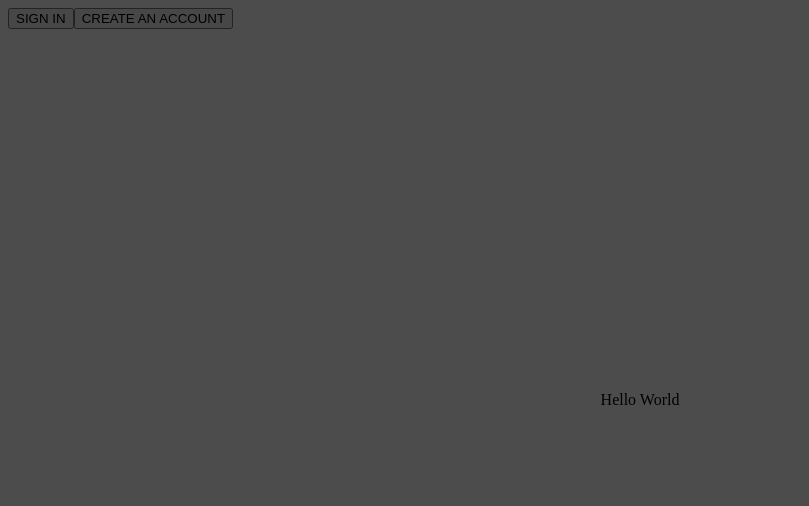
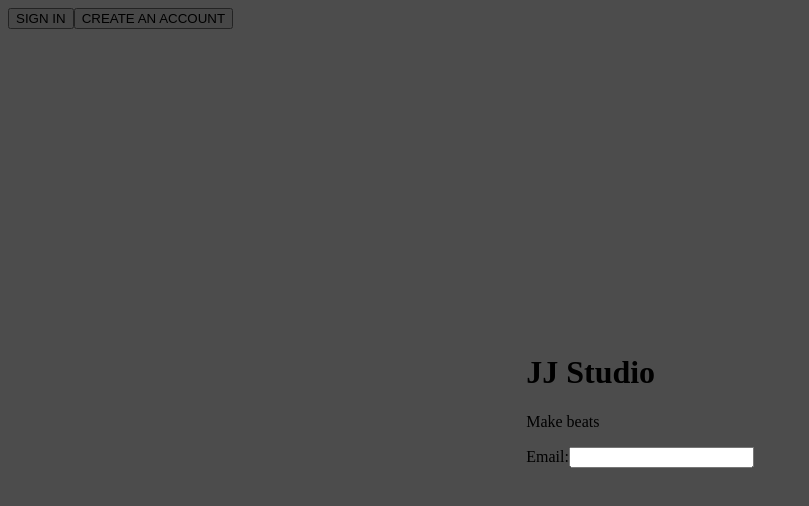
Before and after one commit to jonathan-dwight/jjstudio-frontend, a React (Create React App) app: page /#/ in a window 1280 px wide. Both pictures are taken after a click on the button "SIGN IN". Shown: the top 506 px of the page, without its empty margins (0-809 px from the left). Built offline with nearby package versions, Linux system fonts and the light colour scheme.

Commit message:
Add Form

```diff
--- a/src/components/session/session_form.jsx
+++ b/src/components/session/session_form.jsx
@@ -11,12 +11,71 @@ class SessionForm extends React.Component {
             password: "",
             password2: "",
         }
+
+        this.handleSubmit = this.handleSubmit.bind(this)
+    }
+
+    handleInput(field) {
+        return (e) => this.setState({ [field]: e.currentTarget.value })
+    }
+
+    handleSubmit(e) {
+        e.preventDefault();
+        let user = this.state;
+
+        this.props.processForm(user).then(
+            () => {
+                this.props.closeModal();
+                this.props.history.push('/beats') // need to figure out what route to go to
+            }
+        )
+        // persist if something happens
+        this.setState({
+            firstname: this.state.firstname,
+            lastname: this.state.lastname,
+            email: this.state.email,
+            password: "",
+            password2: ""
+        })
     }
 
     render() {
+
+        const firstName = (this.props.formType === 'signup') ? (
+            <label>
+                <input type="text" value={this.state.firstname}/>
+            </label>
+        ) : ( null )
+
+        const lastName = (this.props.formType === 'signup') ? (
+            <label>
+                <input type="text" value={this.state.lastname} />
+            </label>
+        ) : (null)
+
+        const secondPassword = (this.props.formType === 'signup') ? (
+            <label>
+                <input type="text" value="" />
+            </label>
+        ) : (null)
+
+        // figure out where to autofocus
+
         return (
             <>
-                <div>Hello World</div>
+                <div className="login-form-container">
+                    <form className="login-form-box">
+                        <div>
+                            <h1>JJ Studio</h1>
+                            <p>Make beats</p>
+                        </div>
+                        {firstName}
+                        {lastName}
+                        <label> Email:
+                            <input  type="text" onChange={this.handleInput('email')}/>
+                        </label>
+                    </form>
+                </div>
             </>
 
         )
```
Also changed, not shown: src/components/session/session.css (added).
